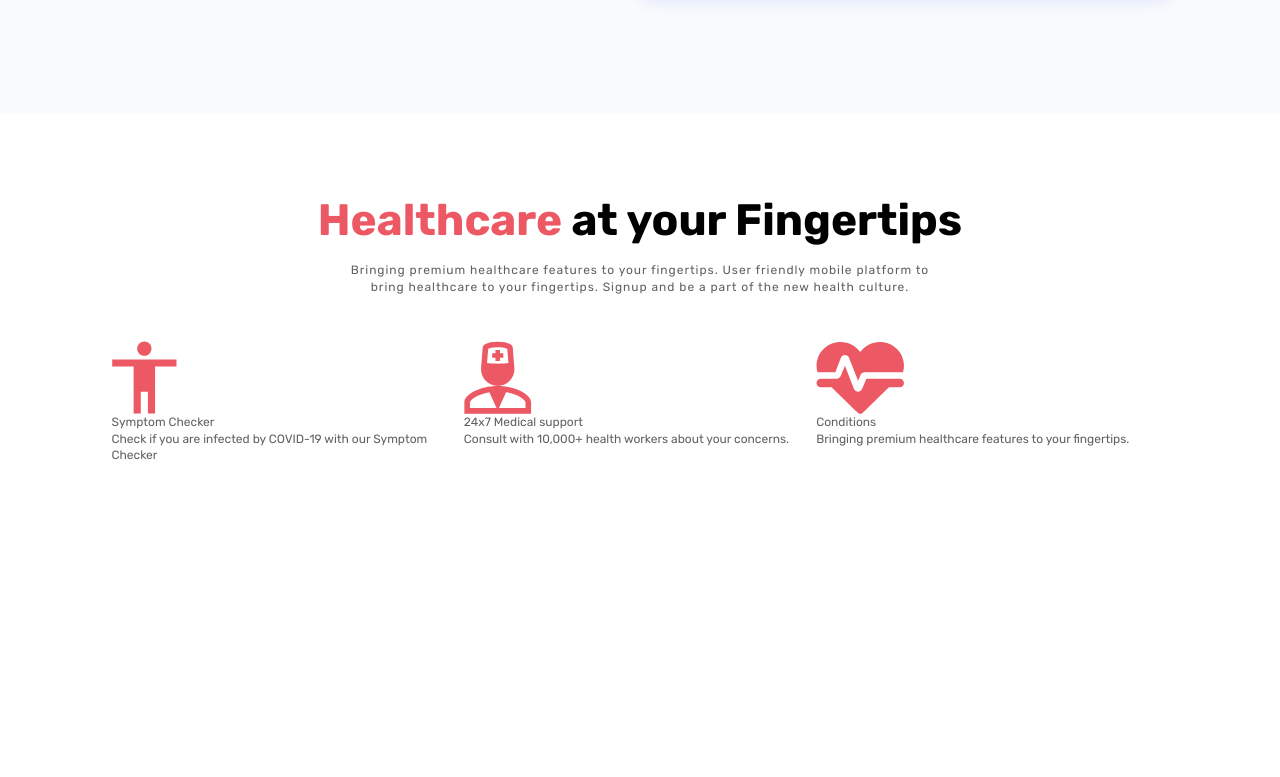
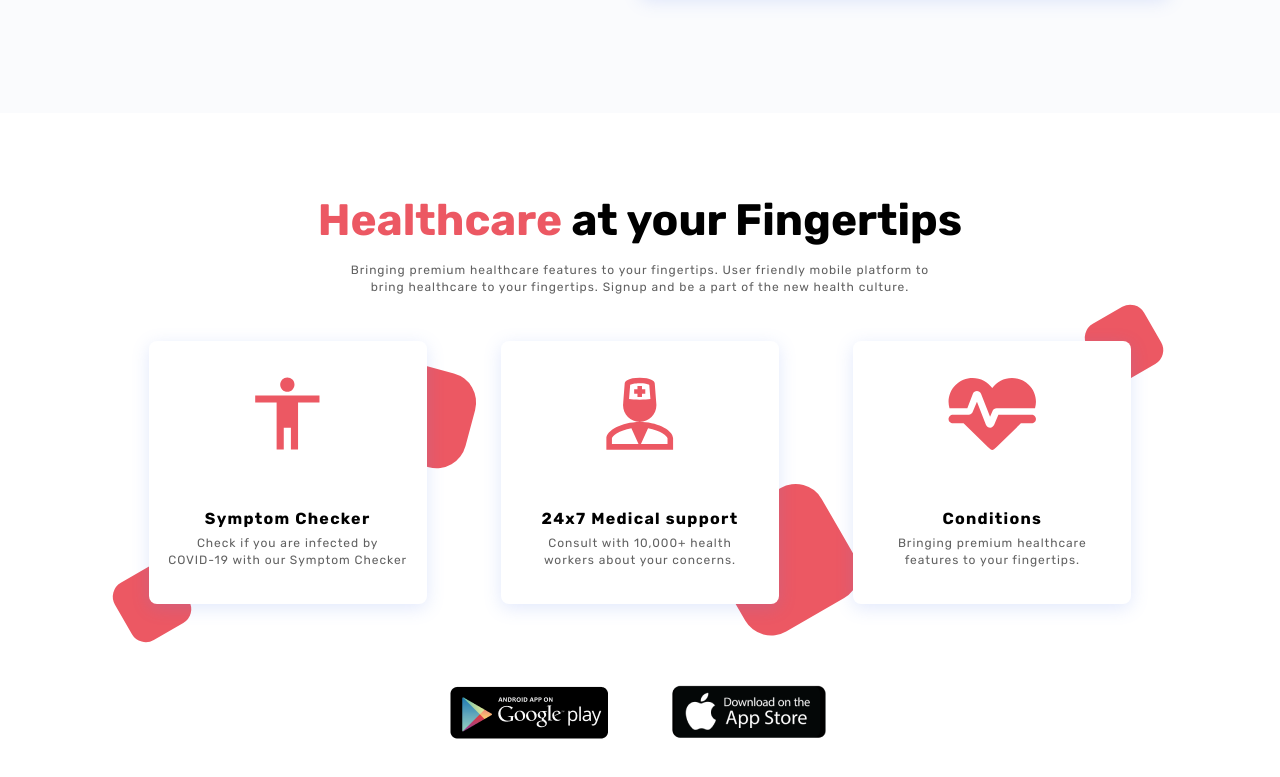
Before and after one commit to SashaGurin/project-Health, a plain HTML site: page index.html in a window 1280 px wide. Shown: the part 2011-2788 px from the top of the page. Before the commit the page ends 2499 px from the top, so only its background shows below. Drawn offline with Linux system fonts and the light colour scheme.

Commit message:
+ footer

```diff
--- a/css/style.css
+++ b/css/style.css
@@ -507,8 +507,6 @@ body {
 }
 
 /* === block text---БЭМ block === */
-.block-text {
-}
 
 .block-text__title {
   font-weight: 700;
@@ -656,13 +654,9 @@ body {
 }
 
 /* Section  Experts .............. */
-
 .experts {
   padding: 53px 0px 116px;
   background: #fafbfd;
-}
-
-.experts__top {
 }
 
 .experts__top-number-box {
@@ -794,7 +788,7 @@ body {
 
 /* Section  Healthcare .......... */
 .healthcare {
-  padding: 80px 0px 24px 0px;
+  padding: 80px 0px 75px 0px;
 }
 
 .healthcare__text {
@@ -816,17 +810,110 @@ body {
 }
 
 .healthcare__column {
-  flex: 0 1 33.333%;
+  flex: 1 1 33.333%;
+  display: flex;
 }
 
 .healthcare__item {
+  display: flex;
+  flex-direction: column;
+  align-items: center;
+  /* justify-content: space-between; */
+  padding: 36px 17px;
+  background: #ffffff;
+  box-shadow: 0px 4px 18px rgba(88, 126, 236, 0.18);
+  border-radius: 8px;
+  margin: 0 37px;
+  flex: 1 1 33.333%;
 }
 
 .healthcare__item-icon {
+  margin-bottom: 58px;
 }
 
 .healthcare__item-title {
+  flex: 1 1 auto;
+  font-weight: 700;
+  font-size: 16px;
+  line-height: 138.5%;
+  text-align: center;
+  letter-spacing: 0.08em;
+  color: #000000;
+  margin-bottom: 5px;
 }
 
 .healthcare__item-text {
+  font-size: 12px;
+  line-height: 138.5%;
+  text-align: center;
+  letter-spacing: 0.08em;
+  color: #616161;
+  max-width: 242px;
+  /* margin-top: auto; */
 }
+.item_1,
+.item_2,
+.item_3 {
+  position: relative;
+}
+.item_1::before {
+  content: "";
+  position: absolute;
+  left: -30px;
+  bottom: -31px;
+  width: 65.75px;
+  height: 65.75px;
+  background: #ec5863;
+  border-radius: 16px;
+  transform: rotate(-30deg);
+  z-index: -1;
+}
+.item_1::after {
+  content: "";
+  position: absolute;
+  right: -45px;
+  top: 26px;
+  width: 96.96px;
+  height: 96.96px;
+  background: #ec5863;
+  border-radius: 30px;
+  transform: rotate(105deg);
+  z-index: -1;
+}
+
+.item_2::after {
+  content: "";
+  position: absolute;
+  right: -68px;
+  top: 155px;
+  width: 127.47px;
+  height: 127.47px;
+  background: #ec5863;
+  border-radius: 30px;
+  transform: rotate(-30deg);
+  z-index: -1;
+}
+.item_3::after {
+  content: "";
+  position: absolute;
+  right: -25px;
+  top: -30px;
+  width: 65.75px;
+  height: 65.75px;
+  background: #ec5863;
+  border-radius: 16px;
+  transform: rotate(-30deg);
+  z-index: -1;
+}
+
+/* Footer ........... */
+.footer {
+  padding-bottom: 40px;
+}
+
+.footer__iner {
+  display: flex;
+  align-items: center;
+  justify-content: center;
+  gap: 56px;
+}
--- a/index.html
+++ b/index.html
@@ -223,26 +223,26 @@
         </div>
 
         <div class="healthcare__bottom-items">
-          <div class="healthcare__column">
-            <div class="healthcare__item">
+          <div class="healthcare__column ">
+            <div class="healthcare__item item_1">
               <div class="healthcare__item-icon">
                 <img src="./img/healthcare-1.svg" alt="картинка">
               </div>
               <h3 class="healthcare__item-title">Symptom Checker</h3>
-              <div class="healthcare__item-text">Check if you are infected by COVID-19 with our Symptom Checker</div>
+              <div class="healthcare__item-text">Check if you are infected by <br> COVID-19 with our Symptom Checker</div>
             </div>
           </div>
           <div class="healthcare__column">
-            <div class="healthcare__item">
+            <div class="healthcare__item item_2">
               <div class="healthcare__item-icon">
                 <img src="./img/healthcare-2.svg" alt="картинка">
               </div>
               <h3 class="healthcare__item-title">24x7 Medical support</h3>
-              <div class="healthcare__item-text">Consult with 10,000+ health workers about your concerns.</div>
+              <div class="healthcare__item-text">Consult with 10,000+ health <br> workers about your concerns.</div>
             </div>
           </div>
           <div class="healthcare__column">
-            <div class="healthcare__item">
+            <div class="healthcare__item item_3">
               <div class="healthcare__item-icon">
                 <img src="./img/healthcare-3.svg" alt="картинка">
               </div>
@@ -255,7 +255,23 @@
     </section> <!-- /Section Healthcare -->
   </main>
 
-  <footer class="footer"></footer>
+  <footer class="footer">
+    <div class="container">
+      <div class="footer__iner">
+        <div class="footer__item">
+          <a href="#" class="footer__item-link">
+            <img src="./img/google.png" alt="googlr-play" class="footer-img">
+          </a>
+        </div>
+        <div class="footer__item">
+          <a href="#" class="footer__item-link">
+            <img src="./img/app.png" alt="app-store" class="footer-img">
+          </a>
+        </div>
+      </div>
+    </div>
+  </footer>
+
 
   <script src="./js/app.js"></script>
 
```
Also changed, not shown: img/app.png (added), img/google.png (added).
